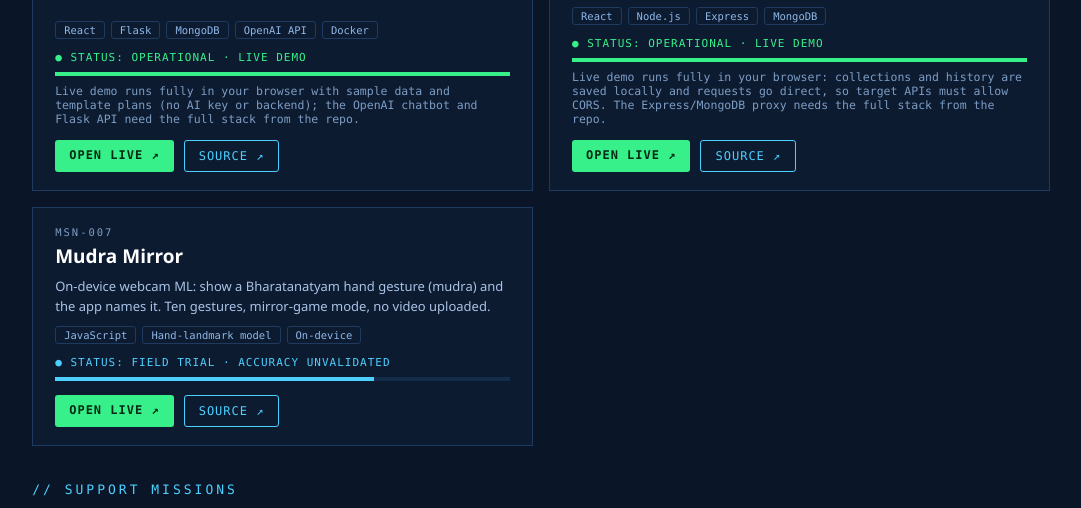
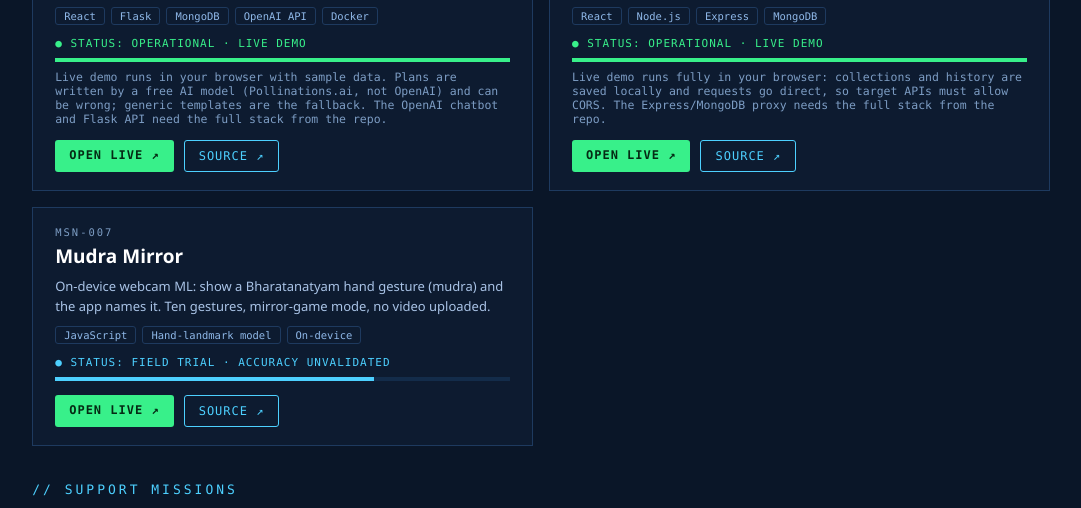
Before and after one commit to Abhisheksinghh23/portfolio-mission-control, a plain HTML site: page index.html in a window 1280 px wide. Shown: the part 1151-1659 px from the top of the page, without its empty margins (99-1180 px from the left). Drawn offline with Linux system fonts and the light colour scheme.

Commit message:
Update AccessiPlan demo note: free AI plans
Updated note for AccessiPlan to clarify AI model used.

```diff
--- a/index.html
+++ b/index.html
@@ -157,7 +157,7 @@ const P=[
  {name:'AccessiPlan',id:'MSN-005',stat:'op',statText:'● STATUS: OPERATIONAL · LIVE DEMO',fill:100,fillColor:'#38f08a',
   desc:'Generates personalised, accessibility-aware travel plans with the OpenAI API, including an AI chatbot. React frontend, Flask REST API, MongoDB schemas, Docker Compose setup.',
   chips:['React','Flask','MongoDB','OpenAI API','Docker'],live:'https://abhisheksinghh23.github.io/accessibility-needs-generative-planner/',code:'https://github.com/Abhisheksinghh23/accessibility-needs-generative-planner',
-  note:'Live demo runs fully in your browser with sample data and template plans (no AI key or backend); the OpenAI chatbot and Flask API need the full stack from the repo.'},
+  note:'Live demo runs in your browser with sample data. Plans are written by a free AI model (Pollinations.ai, not OpenAI) and can be wrong; generic templates are the fallback. The OpenAI chatbot and Flask API need the full stack from the repo.'},
  {name:'APIFlux',id:'MSN-006',stat:'op',statText:'● STATUS: OPERATIONAL · LIVE DEMO',fill:100,fillColor:'#38f08a',
   desc:'Postman-style API client: all common HTTP methods, auth modes, saved collections, history, environment variables and a JSON viewer, with a server-side CORS proxy.',
   chips:['React','Node.js','Express','MongoDB'],live:'https://abhisheksinghh23.github.io/apiflux/',code:'https://github.com/Abhisheksinghh23/apiflux',
```
